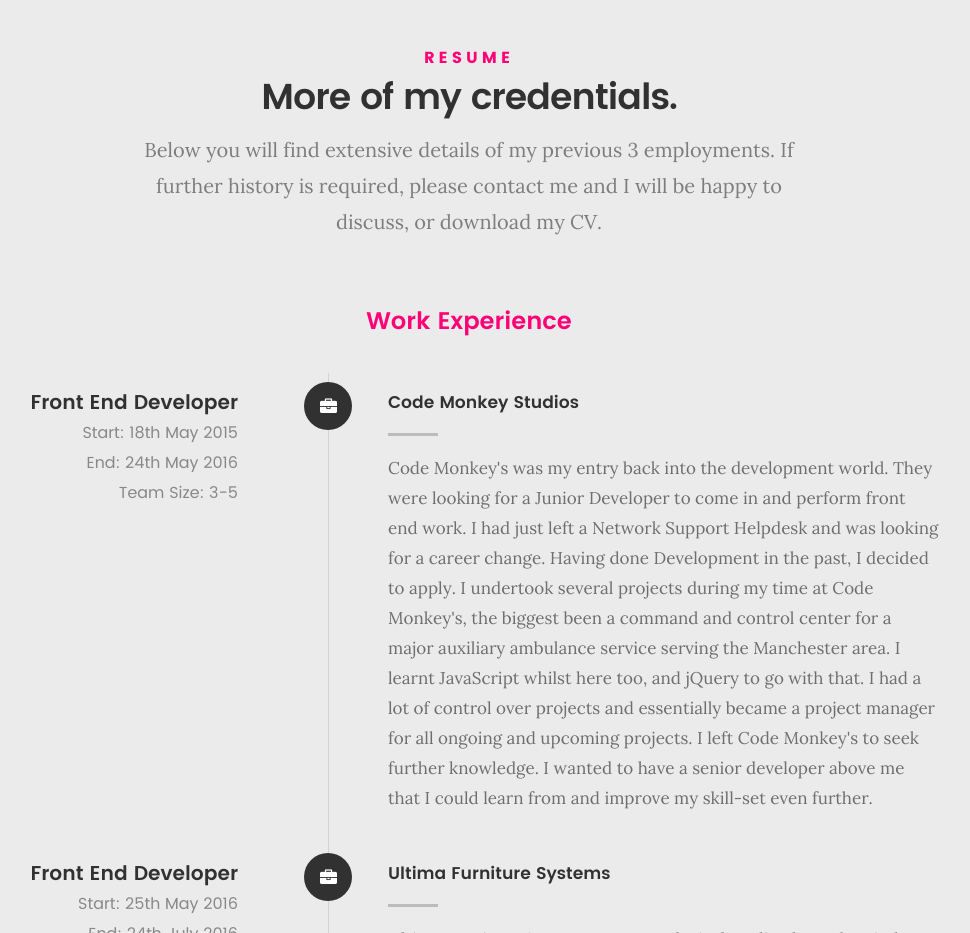
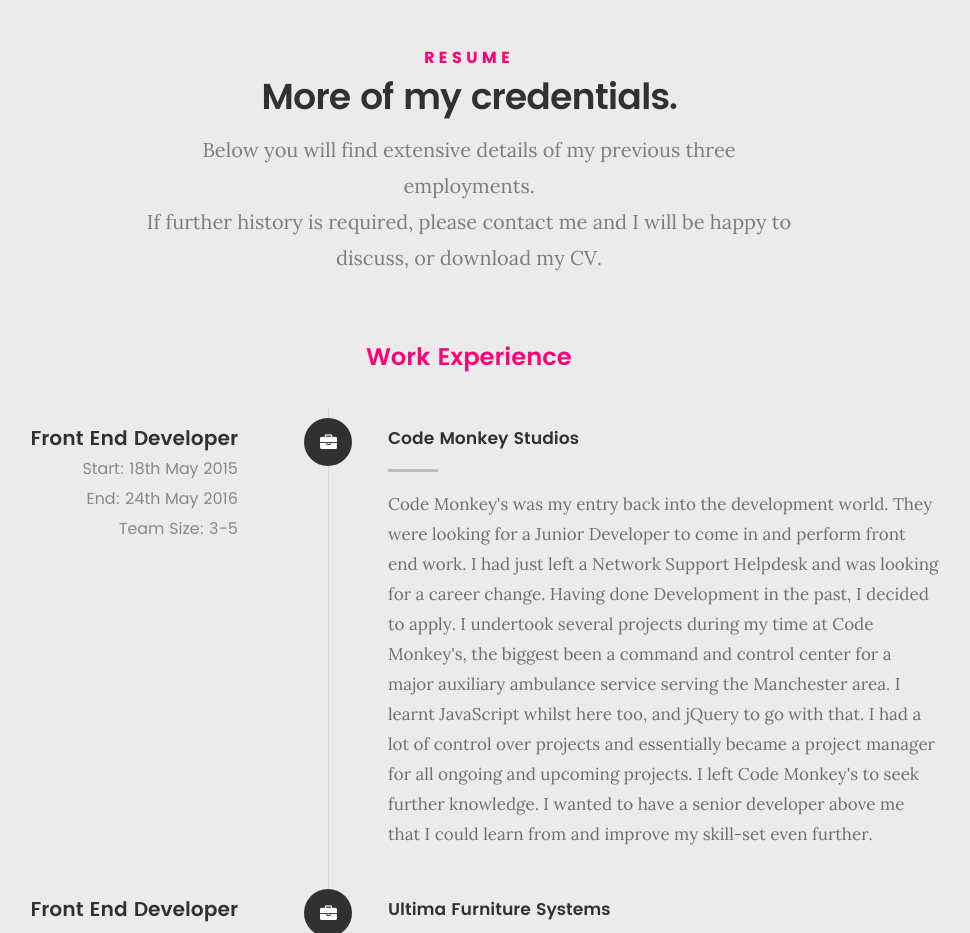
Before and after one commit to Scottehh4/scott-t, a website: page index.html in a window 1280 px wide. Shown: the part 2200-3133 px from the top of the page, without its empty margins (171-1141 px from the left). Drawn offline with Linux system fonts and the light colour scheme; files whose address does not match are found by name.

Commit message:
Updated Employment summary (Corrected)

```diff
--- a/index.html
+++ b/index.html
@@ -180,7 +180,7 @@
 					<h5>Resume</h5>
 					<h1>More of my credentials.</h1>
 
-					<p class="lead">Below you will find extensive details of my previous 3 employments. If further history is required, please contact me and I will be happy to discuss, or download my CV.</p>
+					<p class="lead">Below you will find extensive details of my previous three employments.<br/>If further history is required, please contact me and I will be happy to discuss, or download my CV.</p>
 
 				</div>
 			</div> <!-- /section-intro-->
```
